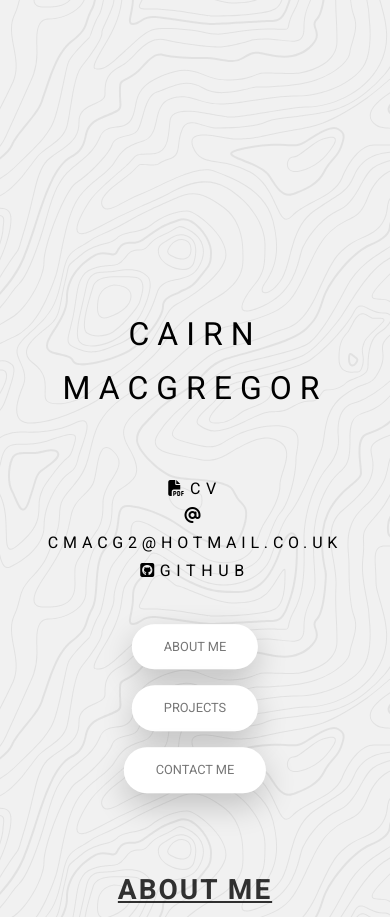
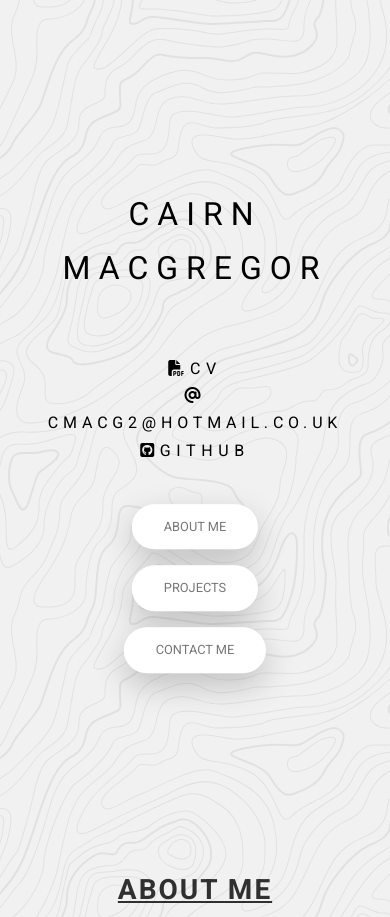
Before and after one commit to CairnMacGregor/CairnMacGregor.github.io, a website: page index.html in a window 390 px wide. Shown: the top 917 px of the page. Drawn offline with Linux system fonts and the light colour scheme.

Commit message:
Update style.css

```diff
--- a/css/style.css
+++ b/css/style.css
@@ -216,7 +216,7 @@ body {
     text-align: center; }
     @media (max-width: 56.25em) {
       .header__text-box {
-        margin-top: 25rem; } }
+        margin-top: 10rem; } }
   .header .btn {
     margin: 2rem 2rem; }
     @media (max-width: 75em) {
```
